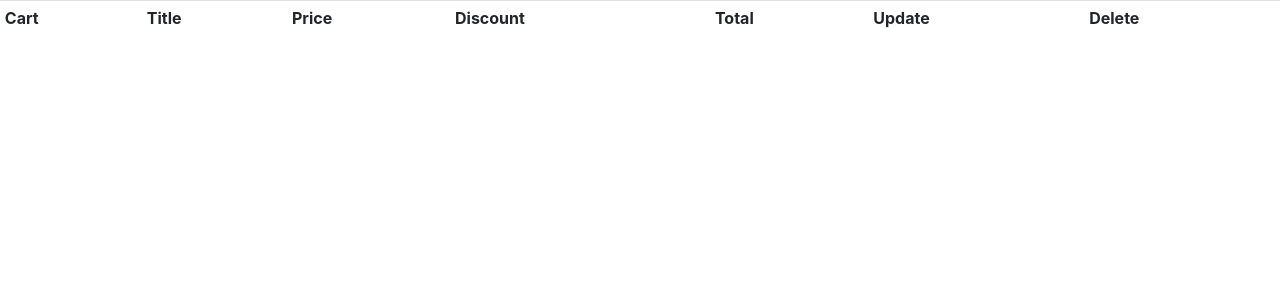
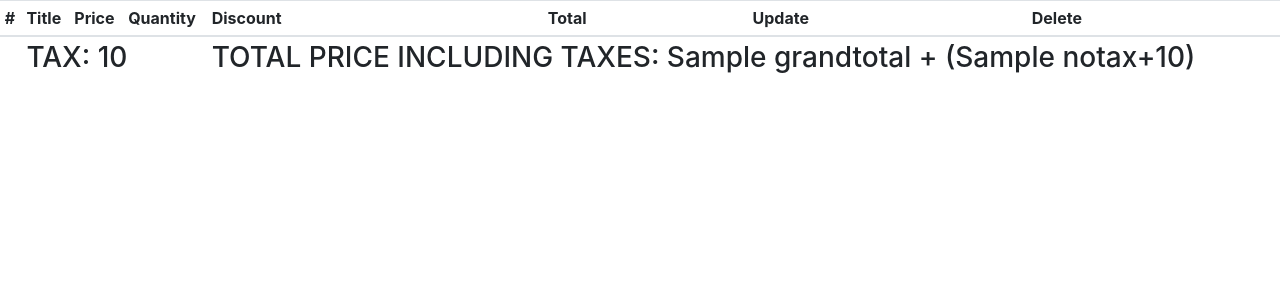
Before and after one commit to tenglabs/flasklabsCo, a Flask app: template ecommerce/templates/cart/cart.html in a window 1280 px wide. Shown: the part 56-356 px from the top of the page. Run offline with Flask 2, Linux system fonts and the light colour scheme; the template is opened without the code that fills it: most values are stand-ins (such as "Sample title", 1, 10 or a date in 2020); lists and menus that the app fills with data are empty; some libraries are stand-ins or nearby versions.

Commit message:
calculations

```diff
--- a/ecommerce/templates/cart/cart.html
+++ b/ecommerce/templates/cart/cart.html
@@ -1,18 +1,15 @@
 {% extends "layout.html" %}
 {% block content %}
-{{session['Shoppingcart']}}
-
-
 
 <table class="containter">
     <table class="table table-sm"
     <thead>
-    <th>Cart</th>
+    <th>#</th>
     <th>Title</th>
     <th>Price</th>
+    <th>Quantity</th>
     <th>Discount</th>
     <th>Total</th>
-
     <th>Update</th>
     <th>Delete</th>
 
@@ -25,6 +22,7 @@
     <td>{{ loop.index }}</td>
     <td>{{ product.title }}</td>
     <td> {{product.price}} </td>
+    <td>{{ product.quantity }}</td>
     <td> {{ product.discount }}% ({{ discount }})</td>
     {% set subtotal = product.quantity|int * product.price|float  %}
 
@@ -33,6 +31,12 @@
     <td>Remove</td>
 </tr>
     {% endfor %}
+    <tr>
+        <td></td>
+        <td colspan="3"> <h3>TAX: {{ tax }} </h3></td>
+        <td colspan="4" > <h3>TOTAL PRICE INCLUDING TAXES: {{ grandtotal }} + ({{notax}}+{{tax}})  </h3></td>
+
+    </tr>
 </tbody>
 </table>
 
```
Also changed, not shown: ecommerce/cart/cart.py (+13 -1 lines), ecommerce/site.db, ecommerce/static/profile_pics/8bc16ce2fa175d00.jpg (added), ecommerce/static/profile_pics/e0bf83b79ce1c478.jpg (added).
